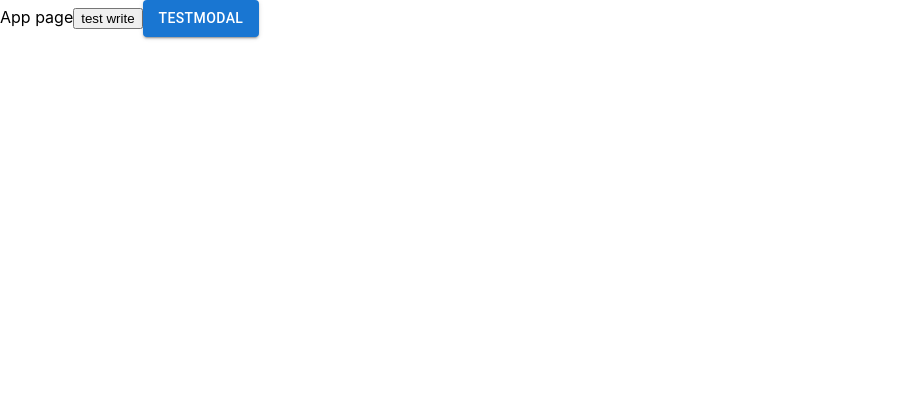
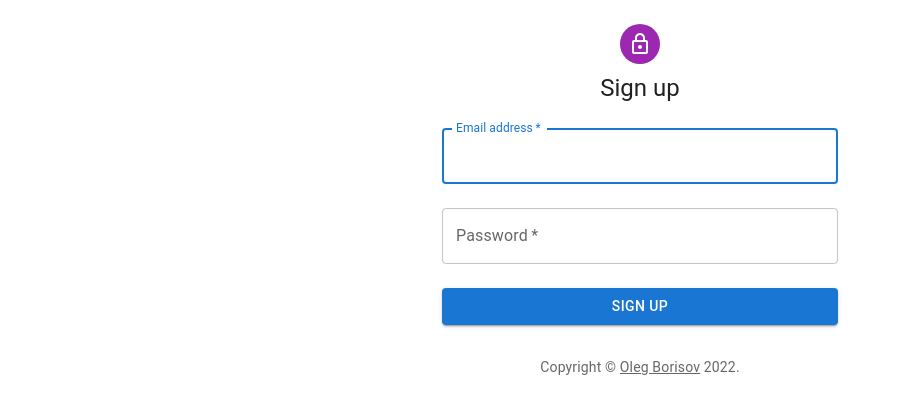
Before and after one commit to scobox/acc_react_ts, a React (Create React App) app: page / in a window 1280 px wide. Shown: the top 414 px of the page, without its empty margins (0-902 px from the left). Built offline with nearby package versions, Linux system fonts and the light colour scheme; no server answers.

Commit message:
sign up component

```diff
--- a/package.json
+++ b/package.json
@@ -19,6 +19,7 @@
     "moment": "^2.29.4",
     "react": "^18.2.0",
     "react-dom": "^18.2.0",
+    "react-hook-form": "^7.34.0",
     "react-scripts": "5.0.1",
     "typescript": "^4.7.4",
     "web-vitals": "^2.1.4"
--- a/src/App.tsx
+++ b/src/App.tsx
@@ -1,20 +1,28 @@
-import React from 'react';
+import React, { useState } from 'react';
 import AddInvoiceElement from './Components/AddInvoiceElement';
+import LoginPage from './Components/LoginPage';
 import ModalWindow from './Components/ModalWindow';
-import { cteateUserInFirebaseWithEmailAndPassword, loginToFirebaseWithEmailAndPassword } from './dataBaseUtils/auth/authUtils';
+import SignUpPage from './Components/SignUpPage';
+import { cteateUserInFirebaseWithEmailAndPassword, loginToFirebaseWithEmailAndPassword, logoutFromFirebase } from './dataBaseUtils/auth/authUtils';
 import "./dataBaseUtils/auth/firebaseInit.ts"
 import { writeIntoDataBase } from './dataBaseUtils/readWrite';
 
 function App() {
-
-	loginToFirebaseWithEmailAndPassword("treex.lights@gmail.com", "123456");
+	const [signedIn, setSignedIn] = useState<boolean>(false);
+	// loginToFirebaseWithEmailAndPassword("treex.lights@gmail.com", "123456");
 	return (
 		<div >
-			App page
+			{/* App page
 			<button onClick={() => writeIntoDataBase("invoices", "test")}>test write</button>
+			<button onClick={() => logoutFromFirebase()}>logout</button>
 			<ModalWindow buttonText="testModal">
 				<AddInvoiceElement></AddInvoiceElement>
 			</ModalWindow>
+			<ModalWindow buttonText="login">
+				<LoginPage></LoginPage>
+			</ModalWindow> */}
+			{/* <LoginPage /> */}
+			{!signedIn && <SignUpPage setSignedIn={setSignedIn} />}
 		</div>
 	);
 }
--- a/src/Components/AddInvoiceElement.tsx
+++ b/src/Components/AddInvoiceElement.tsx
@@ -1,6 +1,5 @@
-import { Box, Button, Fade, Modal, Paper, TextField, Typography } from '@mui/material';
+import { Box, Button, Paper, TextField, Typography } from '@mui/material';
 import React, { useEffect } from 'react'
-// import { addDataIntoFirebase } from '../../db/db_utils';
 import { DesktopDatePicker, LocalizationProvider } from "@mui/x-date-pickers";
 import { AdapterMoment } from '@mui/x-date-pickers/AdapterMoment';
 import { getFinancialYear } from '../utils/getFinancialYear';
@@ -95,8 +94,5 @@ const formatDate = (date: any): string => {
 }
 
 const validateInputs = (newInvoiceData: invoiceType): boolean => {
-
-	// console.log(newInvoiceData.date._isValid, /^\d{1,9}\.?\d{0,2}$/.test(newInvoiceData.amount), newInvoiceData.description.length > 0);
-
 	return newInvoiceData.date?._isValid && /^\-?\d{1,9}\.?\d{0,2}$/.test(newInvoiceData.amount) && newInvoiceData.description.length > 0
 }
--- /dev/null
+++ b/src/Components/LoginPage.tsx
@@ -0,0 +1,124 @@
+import * as React from 'react';
+import Avatar from '@mui/material/Avatar';
+import Button from '@mui/material/Button';
+import CssBaseline from '@mui/material/CssBaseline';
+import TextField from '@mui/material/TextField';
+import FormControlLabel from '@mui/material/FormControlLabel';
+import Checkbox from '@mui/material/Checkbox';
+import Link from '@mui/material/Link';
+import Grid from '@mui/material/Grid';
+import Box from '@mui/material/Box';
+import LockOutlinedIcon from '@mui/icons-material/LockOutlined';
+import Typography from '@mui/material/Typography';
+import Container from '@mui/material/Container';
+import { createTheme, ThemeProvider } from '@mui/material/styles';
+import { useForm } from "react-hook-form";
+
+function Copyright(props: any) {
+	return (
+		<Typography variant="body2" color="text.secondary" align="center" {...props}>
+			{'Copyright © '}
+			<Link color="inherit" href="https://mui.com/">
+				Oleg Borisov
+			</Link>{' '}
+			{new Date().getFullYear()}
+			{'.'}
+		</Typography>
+	);
+}
+
+type Inputs = {
+	email: string,
+	password: string,
+};
+
+const theme = createTheme();
+
+export default function LoginPage() {
+
+	const { register, handleSubmit, watch, formState: { errors } } = useForm<Inputs>();
+	// const onSubmit: SubmitHandler<Inputs> = data => console.log(data);
+
+	// const handleSubmit = (event: React.FormEvent<HTMLFormElement>) => {
+	// 	event.preventDefault();
+	// 	const data = new FormData(event.currentTarget);
+	// 	console.log({
+	// 		email: data.get('email'),
+	// 		password: data.get('password'),
+	// 	});
+	// };
+
+	return (
+		<ThemeProvider theme={theme}>
+
+			<Container component="main" maxWidth="xs" >
+				<CssBaseline />
+				<Box
+					sx={{
+						marginTop: 2,
+						display: 'flex',
+						flexDirection: 'column',
+						alignItems: 'center',
+
+
+					}}
+				>
+					<Avatar sx={{ m: 1, bgcolor: 'secondary.main' }}>
+						<LockOutlinedIcon />
+					</Avatar>
+					<Typography component="h1" variant="h5">
+						Sign in
+					</Typography>
+					<Box component="form" onSubmit={handleSubmit(data => console.log(data))} noValidate sx={{ mt: 1 }}>
+						<TextField
+							margin="normal"
+							required
+							fullWidth
+							id="email"
+							label="Email address"
+
+							autoComplete="email"
+							autoFocus
+							{...register('email', { required: true, pattern: /^\w+([\.-]?\w+)*@\w+([\.-]?\w+)*(\.\w{2,3})+$/ })}
+						/>
+						{errors.email && <Typography color="red">Please enter a valid email address</Typography>}
+
+						<TextField
+							margin="normal"
+							required
+							fullWidth
+							label="Password"
+							type="password"
+							id="password"
+							autoComplete="current-password"
+							{...register('password', { required: true, pattern: /(?=.*[a-z])(?=.*[A-Z])(?=.*[0-9])(?=.*[^A-Za-z0-9])(?=.{8,})/ })}
+						/>
+						{errors.password && <Typography color="red">Password must be at least 8 caracters, has at least one lower case character, one uppercase character, and one digit</Typography>}
+
+						<Button
+							type="submit"
+							fullWidth
+							variant="contained"
+							sx={{ mt: 2, mb: 2 }}
+						>
+							Sign In
+						</Button>
+						<Box>
+							<Box>
+								<Link href="#" variant="body2">
+									Forgot password?
+								</Link>
+							</Box>
+							<Box>
+								<Link href="#" variant="body2">
+									{"Don't have an account? Sign Up"}
+								</Link>
+							</Box>
+						</Box>
+					</Box>
+				</Box>
+				<Copyright sx={{ mt: 2, mb: 2 }} />
+			</Container>
+		</ThemeProvider>
+	);
+}
--- /dev/null
+++ b/src/Components/SignUpPage.tsx
@@ -0,0 +1,129 @@
+import * as React from 'react';
+import { Dispatch, SetStateAction } from "react";
+import Avatar from '@mui/material/Avatar';
+import Button from '@mui/material/Button';
+import CssBaseline from '@mui/material/CssBaseline';
+import TextField from '@mui/material/TextField';
+import FormControlLabel from '@mui/material/FormControlLabel';
+import Checkbox from '@mui/material/Checkbox';
+import Link from '@mui/material/Link';
+import Grid from '@mui/material/Grid';
+import Box from '@mui/material/Box';
+import LockOutlinedIcon from '@mui/icons-material/LockOutlined';
+import Typography from '@mui/material/Typography';
+import Container from '@mui/material/Container';
+import { createTheme, ThemeProvider } from '@mui/material/styles';
+import { useForm } from "react-hook-form";
+import { cteateUserInFirebaseWithEmailAndPassword } from '../dataBaseUtils/auth/authUtils';
+import { CircularProgress } from '@mui/material';
+
+function Copyright(props: any) {
+	return (
+		<Typography variant="body2" color="text.secondary" align="center" {...props}>
+			{'Copyright © '}
+			<Link color="inherit" href="https://mui.com/">
+				Oleg Borisov
+			</Link>{' '}
+			{new Date().getFullYear()}
+			{'.'}
+		</Typography>
+	);
+}
+
+type Inputs = {
+	email: string,
+	password: string,
+};
+
+const theme = createTheme();
+
+type Props = {
+	setSignedIn: Dispatch<SetStateAction<boolean>>
+}
+export default function SignUpPage({ setSignedIn }: Props) {
+
+	const { register, handleSubmit, watch, formState: { errors }, reset } = useForm<Inputs>();
+	const [loading, setLoading] = React.useState(false);
+	const [emailAlreadyExists, setEmailAlreadyExists] = React.useState(false);
+
+	const submitSignUpRequest = (data: Inputs) => {
+		setLoading(true);
+		cteateUserInFirebaseWithEmailAndPassword(data.email, data.password)
+			.then((res: any) => {
+				if (!res.user) {
+					setEmailAlreadyExists(true);
+					reset();
+					setTimeout(() => setEmailAlreadyExists(false), 2000);
+				} else {
+					setSignedIn(true);
+				}
+				setLoading(false);
+			})
+	}
+
+	return (
+		<ThemeProvider theme={theme}>
+
+			<Container component="main" maxWidth="xs" >
+				<CssBaseline />
+				<Box
+					sx={{
+						marginTop: 2,
+						display: 'flex',
+						flexDirection: 'column',
+						alignItems: 'center',
+
+
+					}}
+				>
+					<Avatar sx={{ m: 1, bgcolor: 'secondary.main' }}>
+						<LockOutlinedIcon />
+					</Avatar>
+					<Typography component="h1" variant="h5">
+						Sign up
+					</Typography>
+					<Box component="form" onSubmit={handleSubmit(data => submitSignUpRequest(data))} noValidate sx={{ mt: 1 }}>
+						<TextField
+							margin="normal"
+							required
+							fullWidth
+							id="email"
+							label="Email address"
+
+							autoComplete="email"
+							autoFocus
+							{...register('email', { required: true, pattern: /^\w+([\.-]?\w+)*@\w+([\.-]?\w+)*(\.\w{2,3})+$/ })}
+						/>
+						{errors.email && <Typography color="red">Please enter a valid email address</Typography>}
+
+						<TextField
+							margin="normal"
+							required
+							fullWidth
+							label="Password"
+							type="password"
+							id="password"
+							autoComplete="current-password"
+							{...register('password', { required: true, pattern: /(?=.*[a-z])(?=.*[A-Z])(?=.*[0-9])(?=.*[^A-Za-z0-9])(?=.{8,})/ })}
+						/>
+						{errors.password && <Typography color="red">Password must be at least 8 caracters, has at least one lower case character, one uppercase character, and one digit</Typography>}
+						{loading && <Box sx={{ display: 'flex', justifyContent: 'center' }}>
+							<CircularProgress />
+						</Box>}
+						{emailAlreadyExists && <Typography color="red">This email is already in use</Typography>}
+						<Button
+							type="submit"
+							fullWidth
+							variant="contained"
+							sx={{ mt: 2, mb: 2 }}
+						>
+							Sign Up
+						</Button>
+
+					</Box>
+				</Box>
+				<Copyright sx={{ mt: 2, mb: 2 }} />
+			</Container>
+		</ThemeProvider>
+	);
+}
--- a/src/dataBaseUtils/auth/authUtils.ts
+++ b/src/dataBaseUtils/auth/authUtils.ts
@@ -1,4 +1,4 @@
-import { browserSessionPersistence, createUserWithEmailAndPassword, getAuth, onAuthStateChanged, setPersistence, signInWithEmailAndPassword } from "firebase/auth";
+import { browserSessionPersistence, createUserWithEmailAndPassword, getAuth, onAuthStateChanged, setPersistence, signInWithEmailAndPassword, signOut } from "firebase/auth";
 
 export const loginToFirebaseWithEmailAndPassword = async (email: string, password: string) => {
 	return new Promise((resolve, reject) => {
@@ -25,9 +25,12 @@ export const loginToFirebaseWithEmailAndPassword = async (email: string, passwor
 					if (user) {
 						// User is signed in
 						// ...
+						console.log(user, "signed in");
+
 					} else {
 						// User is signed out
 						// ...
+						console.log(user, "signed out");
 						sessionStorage.removeItem("user");
 					}
 				});
@@ -52,13 +55,22 @@ export async function cteateUserInFirebaseWithEmailAndPassword(email: string, pa
 		createUserWithEmailAndPassword(auth, email, password)
 			.then((userCredential) => {
 				sessionStorage.setItem('user', userCredential.user.uid);
-				resolve(true)
+				resolve(userCredential)
 			})
 			.catch((error) => {
 				// const errorCode = error.code;
 				// const errorMessage = error.message;
 				// console.log(errorCode, errorMessage);
-				resolve(false);
+				resolve(error);
 			});
 	})
 }
+
+export const logoutFromFirebase = function () {
+	const auth = getAuth();
+	signOut(auth).then(() => {
+		// Sign-out successful.
+	}).catch((error) => {
+		// An error happened.
+	});
+}
```
Also changed, not shown: 1 other file (tests, documents, lock files or other folders).
